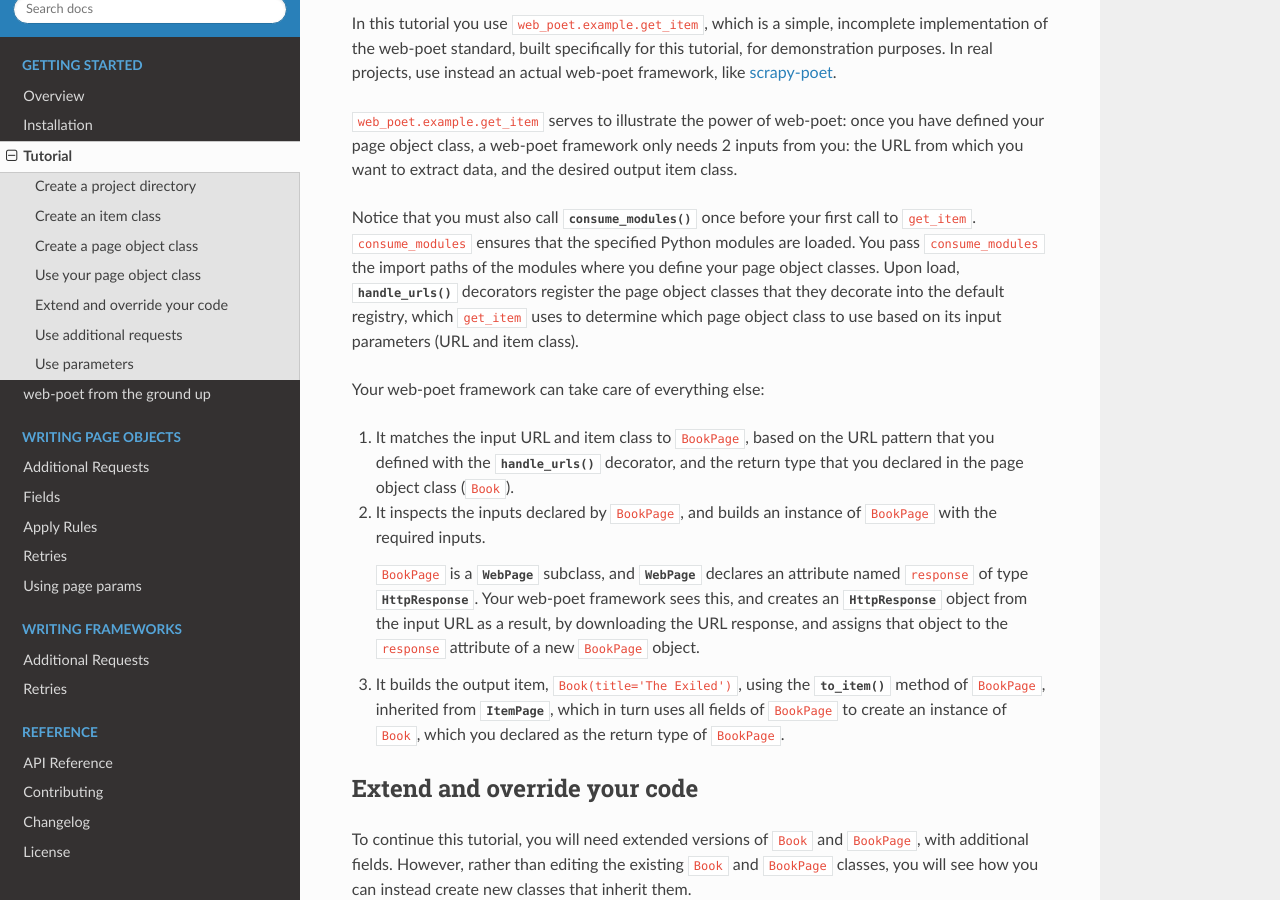
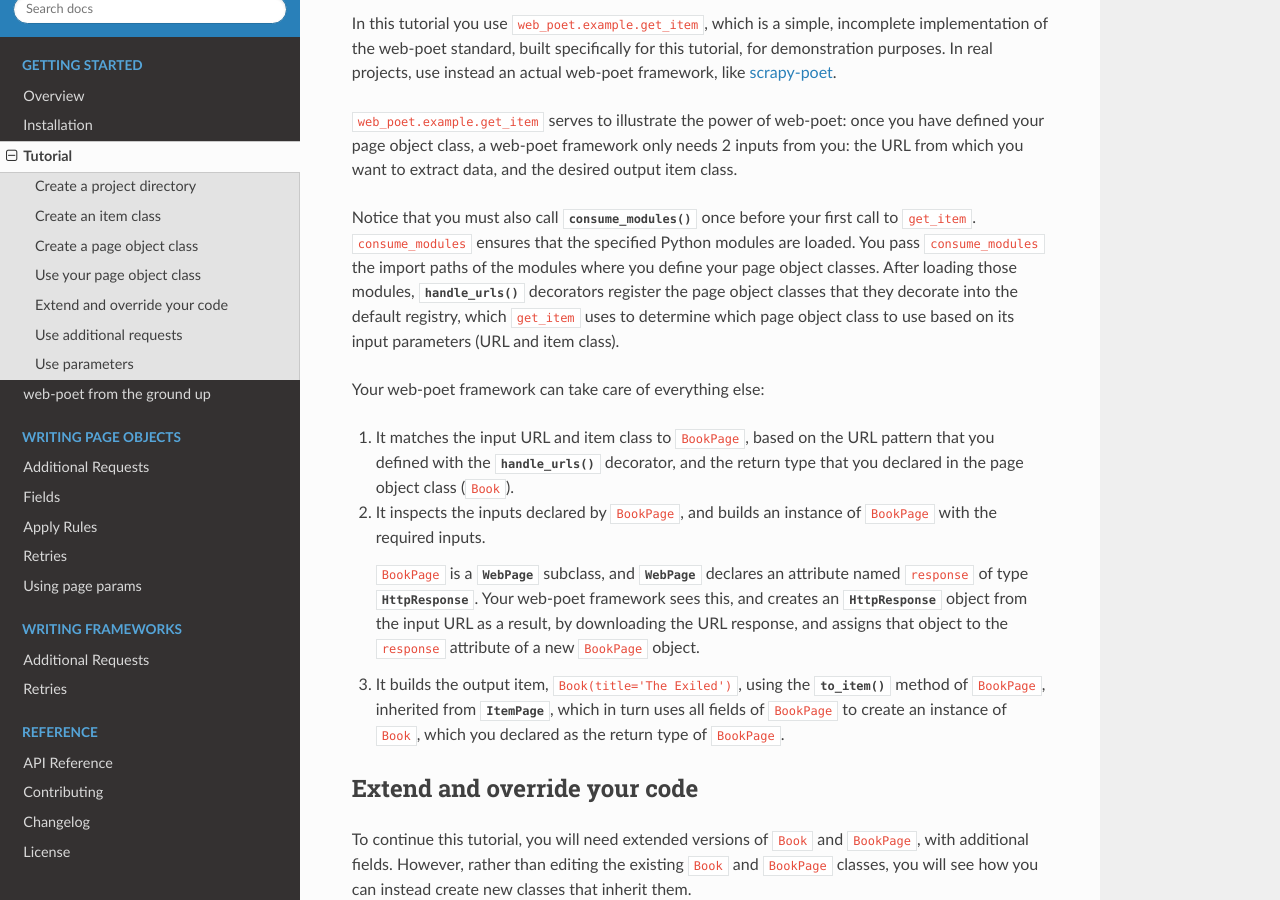
Before and after one commit to scrapinghub/web-poet, a Sphinx documentation site: the page built from docs/intro/tutorial.rst, in a window 1280 px wide and 900 px high, scrolled down 4002 px. Built offline with Sphinx 7.4.7 and the Read the Docs theme 2.0.0, drawn with Linux system fonts in a browser that asks for light colours.

Commit message:
Proofreading

```diff
--- a/docs/intro/tutorial.rst
+++ b/docs/intro/tutorial.rst
@@ -219,11 +219,11 @@ output item class.
 Notice that you must also call :func:`~web_poet.rules.consume_modules` once
 before your first call to ``get_item``. ``consume_modules`` ensures that the
 specified Python modules are loaded. You pass ``consume_modules`` the import
-paths of the modules where you define your page object classes. Upon load,
-:meth:`~web_poet.handle_urls` decorators register the page object
-classes that they decorate into the default registry, which ``get_item`` uses
-to determine which page object class to use based on its input parameters (URL
-and item class).
+paths of the modules where you define your page object classes. After loading
+those modules, :meth:`~web_poet.handle_urls` decorators register the page
+object classes that they decorate into the default registry, which ``get_item``
+uses to determine which page object class to use based on its input parameters
+(URL and item class).
 
 Your web-poet framework can take care of everything else:
 
```
